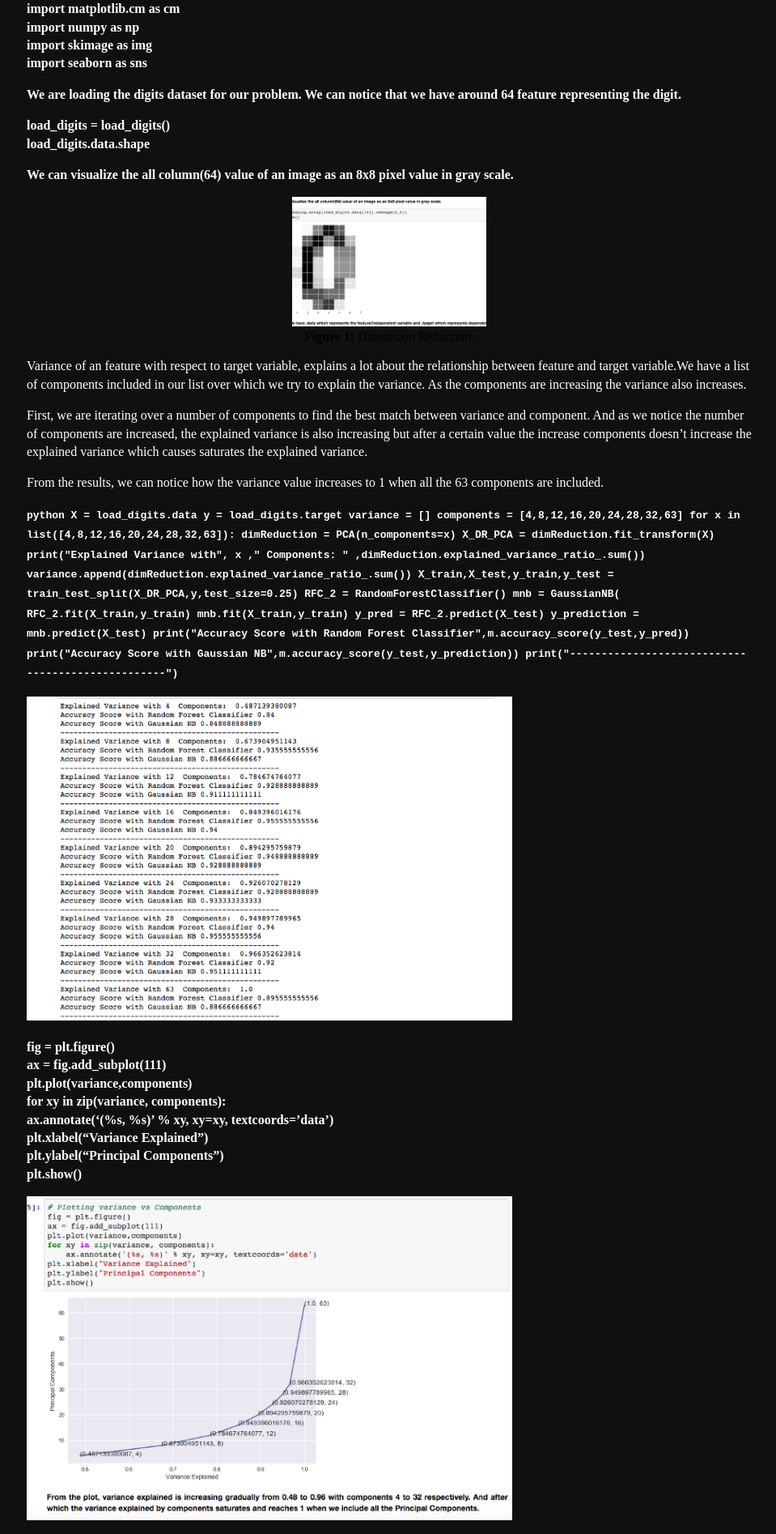
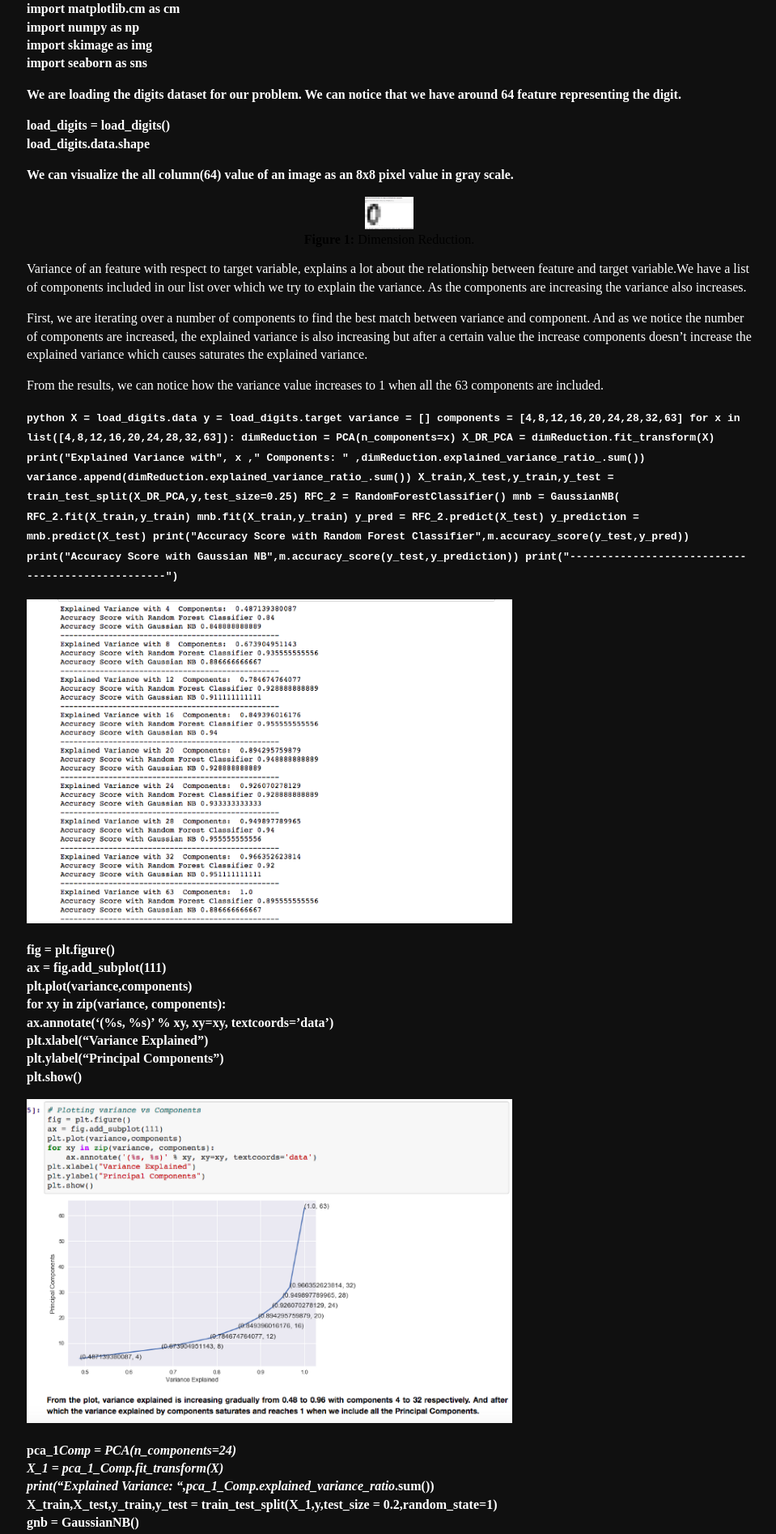
Before and after one commit to Mayurji/mayurji.github.io, a Jekyll site: the page built from _posts/2020-10-06-HighDimension.markdown, in a window 1280 px wide. Shown: the part 1338-3232 px from the top of the page at 81% size, without its empty margins (159-1118 px from the left). Built offline with Jekyll 4.4.1, drawn with Linux system fonts in a browser that asks for light colours.

Commit message:
Update 2020-10-06-HighDimension.markdown

```diff
--- a/_posts/2020-10-06-HighDimension.markdown
+++ b/_posts/2020-10-06-HighDimension.markdown
@@ -56,7 +56,7 @@ load_digits.data.shape**
 
 
 <center>
-<img src="{{site.url}}/assets/images/highdimension/visualize.png" style="zoom: 40%; background-color:#DCDCDC;" /><br>
+<img src="{{site.url}}/assets/images/highdimension/visualize.png" style="zoom: 10%; background-color:#DCDCDC;" /><br>
 <b>Figure 1:</b> Dimension Reduction.
 </center>
 
```
